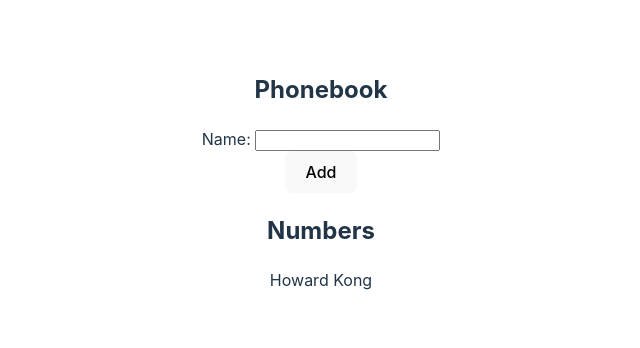
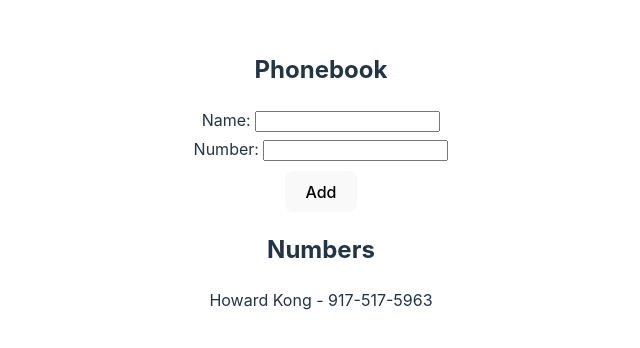
Before and after one commit to Souloutz/fullstackopen, a React (Vite) app in the folder part2/phonebook/: page / in a window 1280 px wide. Shown: the part 220-568 px from the top of the page, without its empty margins (319-959 px from the left). Built offline with nearby package versions, Linux system fonts and the light colour scheme.

Commit message:
Add number storing and update keys

```diff
--- a/part2/phonebook/src/App.tsx
+++ b/part2/phonebook/src/App.tsx
@@ -1,48 +1,41 @@
 import { FormEvent, useState } from 'react';
 import './App.css';
+import Form from './components/Form';
 
 type Person = {
   name: string;
+  number: string;
 }
 
 const App = () => {
   const [persons, setPersons] = useState<Person[]>([
-    { name: 'Howard Kong' }
+    { name: 'Howard Kong', number: '917-517-5963' }
   ]);
   const [newName, setNewName] = useState('');
+  const [newNumber, setNewNumber] = useState('');
 
   const handleSubmit = (e: FormEvent<HTMLFormElement>): void => {
     e.preventDefault(); // prevent default GET and reloading of page
 
-    const newPerson: Person = {name: newName};
-    const exists = persons.some(person => person.name === newPerson.name);
+    const newPerson: Person = {name: newName, number: newNumber};
+    const exists = persons.some(person => person.name === newPerson.name && person.number === newPerson.number);
     if (exists) {
       alert(`${newName} has already been added to the phonebook!`)
       return
     }
 
-    if (newName.length > 0)
+    if (newName.length > 0 && newNumber.length > 0)
       setPersons([...persons].concat(newPerson));
   };
 
   return (
     <div>
       <h2>Phonebook</h2>
-      <form onSubmit={(e) => handleSubmit(e)}>
-        <div>
-          Name: <input onChange={e => setNewName(e.target.value)}/>
-        </div>
-
-        {/* <div>Debug: {newName}</div> */}
-
-        <div>
-          <button type='submit'>Add</button>
-        </div>
-      </form>
+      <Form handleSubmit={handleSubmit} setNewName={setNewName} setNewNumber={setNewNumber} />
 
       <h2>Numbers</h2>
       {persons.length === 0 ? <p>No numbers saved</p> :
-      persons.map(person => <p key={person.name}>{person.name}</p>)}
+      persons.map(person => <p key={person.number}>{person.name} - {person.number}</p>)}
     </div>
   );
 };
--- /dev/null
+++ b/part2/phonebook/src/components/Form.tsx
@@ -0,0 +1,28 @@
+type Props = {
+    handleSubmit: (event: React.FormEvent<HTMLFormElement>) => void;
+    setNewName: React.Dispatch<React.SetStateAction<string>>;
+    setNewNumber: React.Dispatch<React.SetStateAction<string>>;
+}
+
+const Form: React.FC<Props> = ({ handleSubmit, setNewName, setNewNumber }) => {
+    return (
+        <>
+            <form style={{ display: 'flex', flexDirection: 'column', gap: 10 }}onSubmit={(e) => handleSubmit(e)}>
+                <div style={{ display: 'flex', flexDirection: 'column', gap: 5 }}>
+                    <div>
+                        Name: <input onChange={e => setNewName(e.target.value)}/>
+                    </div>
+                    <div>
+                        Number: <input onChange={e => setNewNumber(e.target.value)}/>
+                    </div>
+                </div>
+
+                <div>
+                    <button type='submit'>Add</button>
+                </div>
+            </form>
+        </>
+    );
+}
+
+export default Form;
```
